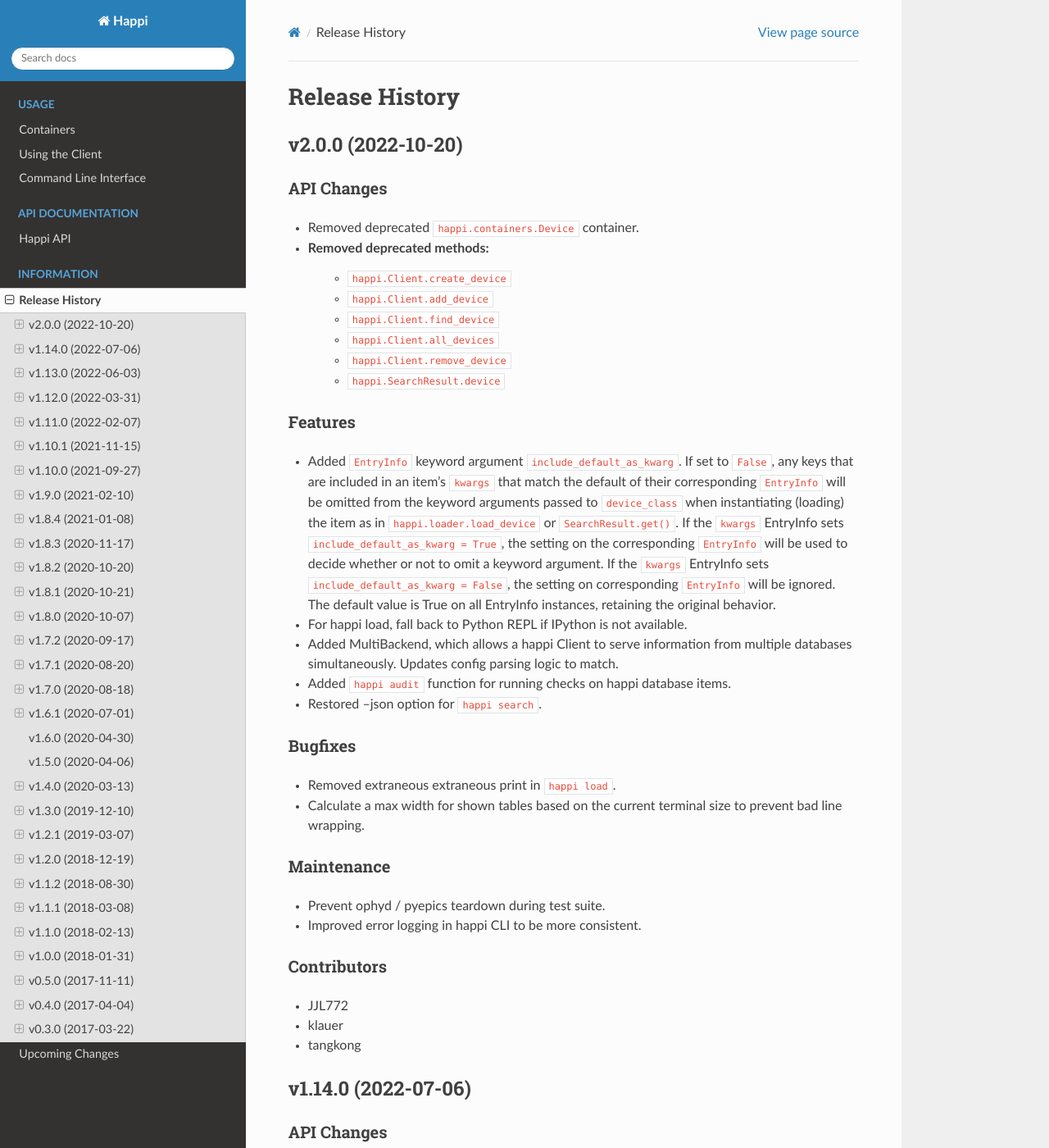
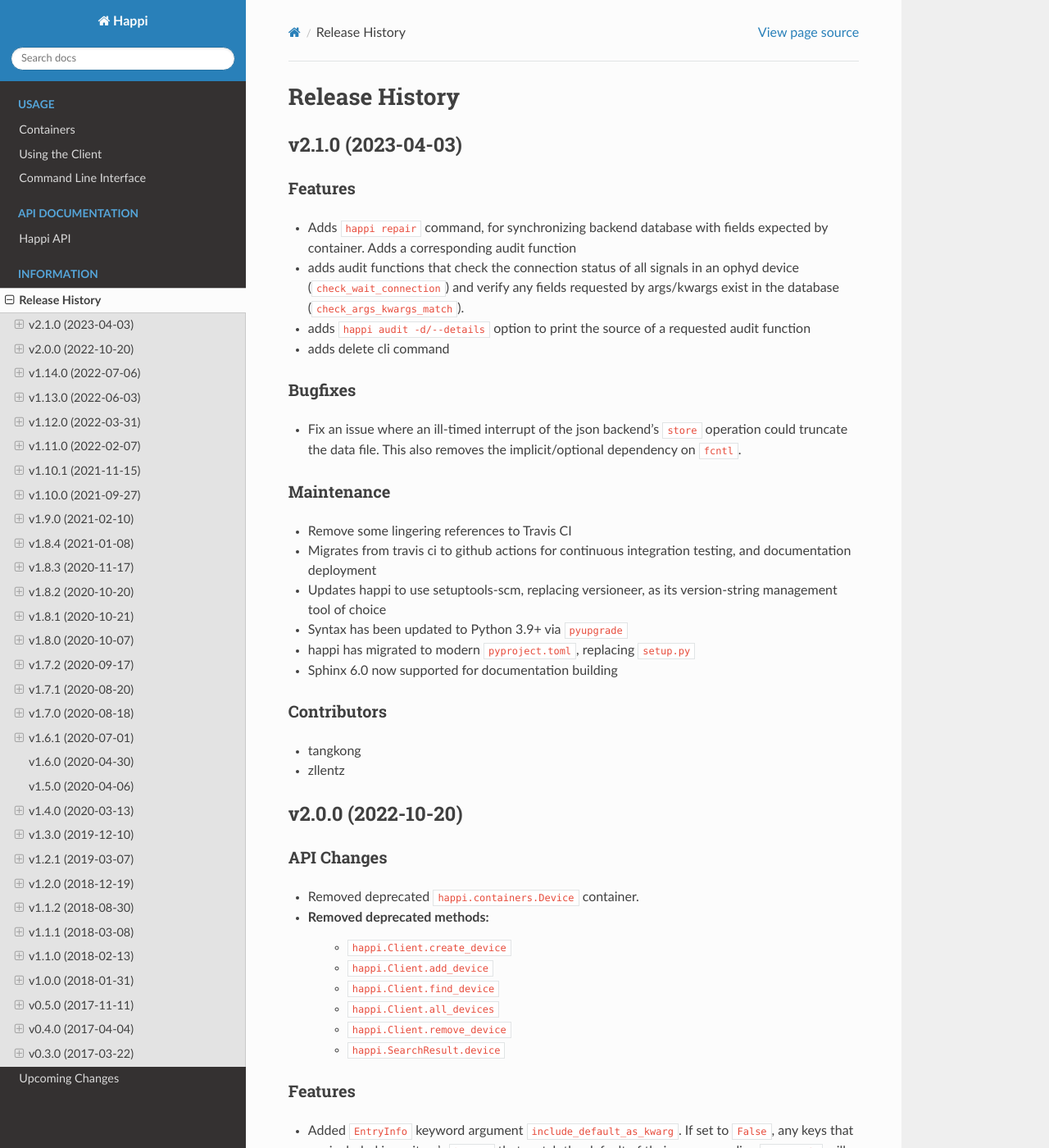
Before and after one commit to pcdshub/happi, a Sphinx documentation site: the page built from docs/source/releases.rst, in a window 1280 px wide and 1400 px high. Shown: the whole window at 82% size. Built offline with Sphinx 7.4.7 and the Read the Docs theme 2.0.0, drawn with Linux system fonts in a browser that asks for light colours.

Commit message:
ENH: run release notes script

```diff
--- a/docs/source/releases.rst
+++ b/docs/source/releases.rst
@@ -1,5 +1,40 @@
 Release History
 ###############
+
+
+v2.1.0 (2023-04-03)
+===================
+
+Features
+--------
+- Adds ``happi repair`` command, for synchronizing backend database with fields expected by container.  Adds a corresponding audit function
+- adds audit functions that check the connection status of all signals in an
+  ophyd device (``check_wait_connection``) and verify any fields requested by
+  args/kwargs exist in the database (``check_args_kwargs_match``).
+- adds ``happi audit -d/--details`` option to print the source of a requested
+  audit function
+- adds delete cli command
+
+Bugfixes
+--------
+- Fix an issue where an ill-timed interrupt of the json backend's
+  ``store`` operation could truncate the data file. This also removes
+  the implicit/optional dependency on ``fcntl``.
+
+Maintenance
+-----------
+- Remove some lingering references to Travis CI
+- Migrates from travis ci to github actions for continuous integration testing, and documentation deployment
+- Updates happi to use setuptools-scm, replacing versioneer, as its version-string management tool of choice
+- Syntax has been updated to Python 3.9+ via ``pyupgrade``
+- happi has migrated to modern ``pyproject.toml``, replacing ``setup.py``
+- Sphinx 6.0 now supported for documentation building
+
+Contributors
+------------
+- tangkong
+- zllentz
+
 
 
 v2.0.0 (2022-10-20)
```
Also changed, not shown: docs/source/upcoming_release_notes/294-enh_delete_copy.rst (deleted, +0 -22 lines), docs/source/upcoming_release_notes/295-enh_audit_fns.rst (deleted, +0 -26 lines), docs/source/upcoming_release_notes/296-bld_gha_migration.rst (deleted, +0 -26 lines), docs/source/upcoming_release_notes/300-enh_repair.rst (deleted, +0 -22 lines), docs/source/upcoming_release_notes/301-fix_save_corrupt.rst (deleted, +0 -24 lines).
